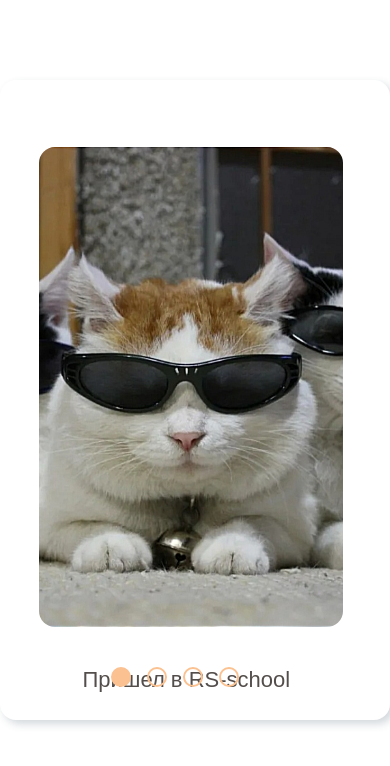
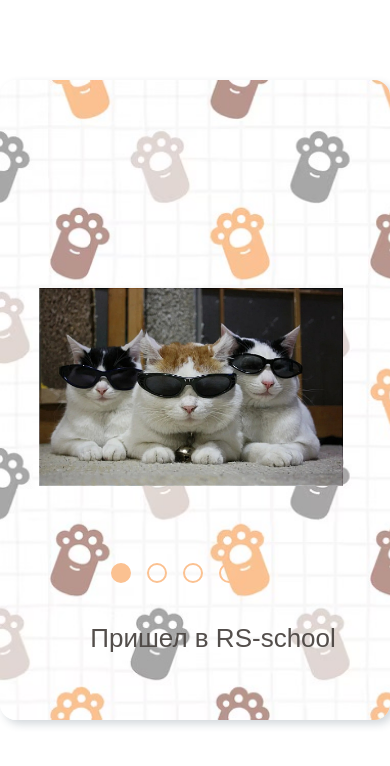
Before and after one commit to kateNEO/cssMemeSlider, a plain HTML site: page cssMemeSlider/index.html in a window 390 px wide. Drawn offline with Linux system fonts and the light colour scheme.

Commit message:
Адаптивность (Mon, Sep 16, 2024 12:47:24 PM)

```diff
--- a/cssMemeSlider/index.html
+++ b/cssMemeSlider/index.html
@@ -3,6 +3,7 @@
 <head>
     <meta charset="UTF-8">
     <link rel="stylesheet" href="style.css">
+    <meta name="viewport" content="width=device-width, initial-scale=1">
     <title>MemeSlider</title>
 </head>
 <body>
--- a/cssMemeSlider/style.css
+++ b/cssMemeSlider/style.css
@@ -4,6 +4,14 @@
         width: 95%;
         justify-content: center;
         z-index: 5;
+    }
+    .mem-description{
+        display: flex;
+        margin-top: 40px;
+        transition: transform 1s;
+    }
+    .slider-wrapper{
+        height: 26em;
     }
 }
 
@@ -13,6 +21,14 @@
         width: 95%;
         justify-content: flex-end;
         z-index: 5;
+    }
+    .mem-description{
+        display: flex;
+        margin-top: -25px;
+        transition: transform 1s;
+    }
+    .slider-wrapper{
+        height: 35em;
     }
 }
 
@@ -48,7 +64,6 @@ body{
 }
 .slider-wrapper{
     width: 400%;
-    height: 35em;
     display: flex;
     align-items: center;
     justify-content: center;
@@ -60,14 +75,11 @@ body{
     z-index: 0;
     opacity: 0;
     width: 40em;
-    height: 30em;
-    background-size: cover;
+    min-height: 30em;
+    background-size: contain;
     background-position: center;
     background-repeat: no-repeat;
-    /*position: absolute;*/
     margin: auto;
-    border-radius: 1em;
-    /*transform: translateX(50%);*/
     transition: transform 1s;
     overflow: hidden;
 }
@@ -84,18 +96,14 @@ body{
 .slide-4{
     background-image: url("images/mem-4.jpg");
 }
-.mem-description p{
 
-}
 .description{
     transform: translateX(50%);
     transition: transform 1s;
     z-index: 0;
     opacity: 0;
 }
-.des1{
 
-}
 .buttons label{
     cursor: pointer;
     width: 1em;
@@ -149,11 +157,7 @@ body{
     z-index: 1;
 }
 
-.mem-description{
-    display: flex;
-    margin-top: -20px;
-    transition: transform 1s;
-}
+
 #slide-1:checked ~ .mem-description{
     transform: translateX(-7%);
 }
@@ -169,7 +173,7 @@ body{
 
 .mem-description p{
     font-family: Arial;
-    font-size: 22px;
+    font-size: 26px;
     color: rgba(74,68,65,0.95);
     white-space: nowrap;
     margin: 0;
```
Also changed, not shown: cssMemeSlider/images/bg.jpeg (added).
